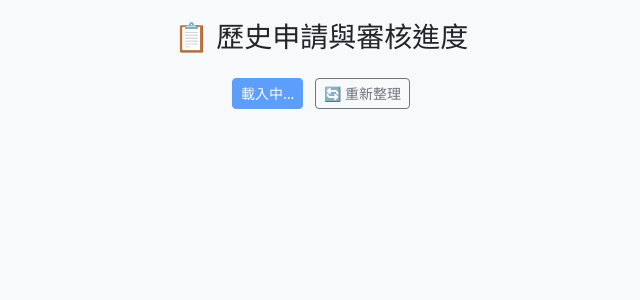
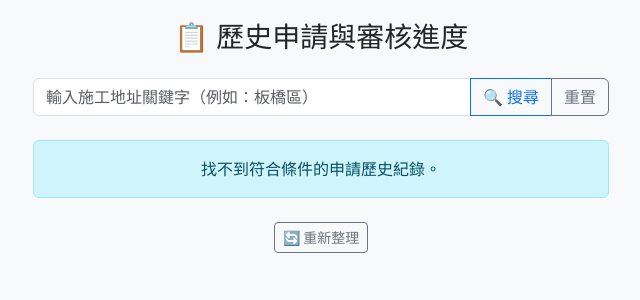
Before and after one commit to haobao811/ntpc-road-right, a Flask app: page /history-view in a window 1280 px wide. Shown: the top 300 px of the page, without its empty margins (319-959 px from the left). Run offline with Flask 3, Linux system fonts and the light colour scheme; data that the repository does not hold is empty; parts of the project's set-up code (start-up, migrations or seed data) failed here and were passed over.

Commit message:
feat: 增加施工地址關鍵字搜尋功能於歷史申請查詢頁面
- 在 line_bot_app.py 中新增搜尋查詢參數，支持根據施工地址進行模糊過濾。
- 更新 history.html 模板，新增搜尋列與重置按鈕，提升用戶查詢的便利性與互動性。
- 調整資料載入邏輯以支持搜尋功能，改善用戶體驗。

```diff
--- a/line_bot_app.py
+++ b/line_bot_app.py
@@ -378,6 +378,7 @@ def history_view():
 @app.route("/api/history-more", methods=["GET"])
 def api_history_more():
     user_id = request.args.get("userId")
+    search_query = request.args.get("search", "").strip()
     offset = int(request.args.get("offset", 0))
     limit = 5
 
@@ -386,7 +387,11 @@ def api_history_more():
 
     try:
         df = pd.read_csv(LOG_CSV_FILE, encoding="utf-8-sig")
-        # df = df[df["使用者ID"] == user_id]
+
+        # 支援依施工地址進行關鍵字模糊過濾
+        if search_query:
+            df = df[df["施工地址"].str.contains(search_query, na=False)]
+
         reversed_df = df.iloc[::-1].reset_index(drop=True)
 
         batch_df = reversed_df.iloc[offset : offset + limit]
@@ -402,6 +407,7 @@ def api_history_more():
             attachments = []
             organ = "-"
             officer = "-"
+            case_info = None
 
             if case_no and case_no != "未知" and query_code and query_code != "未知":
                 html_res = query_case_with_local_ocr(case_no, query_code, max_retries=3)
@@ -422,7 +428,7 @@ def api_history_more():
                 "status": status_text,
                 "organ": organ,
                 "officer": officer,
-                "contact": case_info.contact or '',
+                "contact": case_info.contact if case_info else '',
                 "attachments": [
                     {"file_name": att.file_name, "download_url": att.download_url, "description": att.description}
                     for att in attachments
--- a/templates/history.html
+++ b/templates/history.html
@@ -6,6 +6,7 @@
     <meta name="viewport" content="width=device-width, initial-scale=1.0">
     <title>路權申請歷史與審核進度查詢</title>
     <link href="https://cdn.jsdelivr.net/npm/bootstrap@5.3.0/dist/css/bootstrap.min.css" rel="stylesheet">
+    <link rel="stylesheet" href="https://cdn.jsdelivr.net/npm/bootstrap-icons@1.11.3/font/bootstrap-icons.min.css">
     <style>
         body {
             background-color: #f8f9fa;
@@ -28,6 +29,14 @@
 <body>
     <div class="container" style="max-width: 600px;">
         <h3 class="mb-4 text-center">📋 歷史申請與審核進度</h3>
+
+        <!-- 地址搜尋列 -->
+        <div class="input-group mb-4">
+            <input type="text" id="search-input" class="form-control" placeholder="輸入施工地址關鍵字（例如：板橋區）"
+                onkeydown="if(event.key==='Enter') searchRecords()">
+            <button class="btn btn-outline-primary" type="button" onclick="searchRecords()">🔍 搜尋</button>
+            <button class="btn btn-outline-secondary" type="button" onclick="resetSearch()">重置</button>
+        </div>
 
         <!-- 訊息提示區塊 -->
         <div id="message-container"></div>
@@ -54,12 +63,48 @@
 
     <script>
         let currentOffset = 0;
+        let currentSearch = "";
         const userId = "{{ user_id }}";
 
         // 頁面載入後立即發送第一次 API 請求 (offset=0)
         document.addEventListener("DOMContentLoaded", () => {
             loadRecords();
         });
+
+        function searchRecords() {
+            currentSearch = document.getElementById("search-input").value.trim();
+            currentOffset = 0;
+            document.getElementById("message-container").innerHTML = "";
+            document.getElementById("records-container").innerHTML = `
+                <div id="loading-spinner" class="text-center py-5">
+                    <div class="spinner-border text-primary" role="status">
+                        <span class="visually-hidden">載入中...</span>
+                    </div>
+                    <p class="text-muted mt-2" style="font-size: 0.9rem;">正在搜尋並查詢審核進度，請稍候...</p>
+                </div>
+            `;
+            document.getElementById("no-more-msg").style.display = "none";
+            document.getElementById("action-buttons").style.display = "none";
+            loadRecords();
+        }
+
+        function resetSearch() {
+            document.getElementById("search-input").value = "";
+            currentSearch = "";
+            currentOffset = 0;
+            document.getElementById("message-container").innerHTML = "";
+            document.getElementById("records-container").innerHTML = `
+                <div id="loading-spinner" class="text-center py-5">
+                    <div class="spinner-border text-primary" role="status">
+                        <span class="visually-hidden">載入中...</span>
+                    </div>
+                    <p class="text-muted mt-2" style="font-size: 0.9rem;">正在向政府網站即時查詢審核進度，請稍候...</p>
+                </div>
+            `;
+            document.getElementById("no-more-msg").style.display = "none";
+            document.getElementById("action-buttons").style.display = "none";
+            loadRecords();
+        }
 
         function loadRecords() {
             const loadBtn = document.getElementById("load-more-btn");
@@ -68,10 +113,10 @@
                 loadBtn.innerText = "載入中...";
             }
 
-            fetch(`/api/history-more?userId=${userId}&offset=${currentOffset}`)
+            fetch(`/api/history-more?userId=${userId}&offset=${currentOffset}&search=${encodeURIComponent(currentSearch)}`)
                 .then(res => res.json())
                 .then(data => {
-                    // 移除初次載入的轉圈圈動畫
+                    // 移除初次載入或搜尋時的轉圈圈動畫
                     const spinner = document.getElementById("loading-spinner");
                     if (spinner) spinner.remove();
 
@@ -80,11 +125,16 @@
                         const actionButtons = document.getElementById("action-buttons");
                         actionButtons.style.display = "block";
 
+                        if (currentOffset === 0) {
+                            container.innerHTML = "";
+                        }
+
                         if (data.records.length === 0 && currentOffset === 0) {
-                            document.getElementById("message-container.innerHTML").innerHTML = `
-                                <div class="alert alert-info text-center">目前尚無任何申請歷史紀錄。</div>
+                            document.getElementById("message-container").innerHTML = `
+                                <div class="alert alert-info text-center">找不到符合條件的申請歷史紀錄。</div>
                             `;
                             if (loadBtn) loadBtn.style.display = "none";
+                            document.getElementById("no-more-msg").style.display = "none";
                             return;
                         }
 
@@ -145,6 +195,7 @@
                                 loadBtn.disabled = false;
                                 loadBtn.innerText = "📥 載入更多 (5筆)";
                             }
+                            document.getElementById("no-more-msg").style.display = "none";
                         }
                     } else {
                         alert("載入資料發生錯誤：" + data.message);
```
